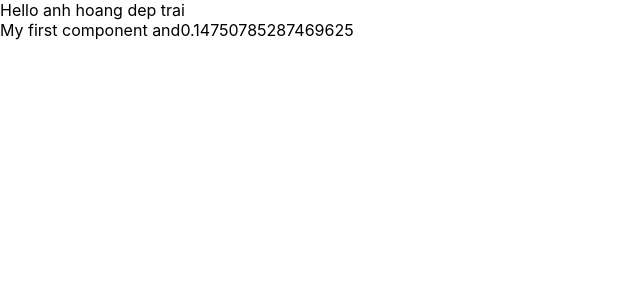
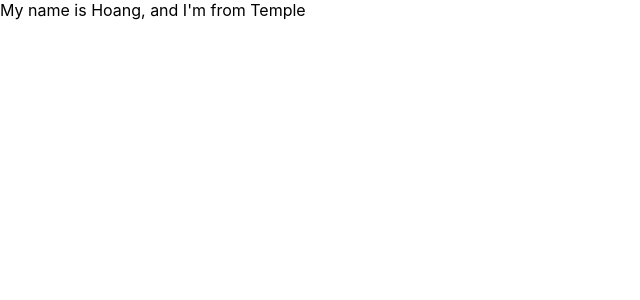
Before and after one commit to HoangTruong3843/video-29, a React (Create React App) app: page / in a window 1280 px wide. Shown: the top 300 px of the page, without its empty margins (0-640 px from the left). Built offline with nearby package versions, Linux system fonts and the light colour scheme.

Commit message:
video 17

```diff
--- a/src/App.js
+++ b/src/App.js
@@ -3,29 +3,42 @@
 import { useDispatch, useSelector } from 'react-redux';
 import { increaseCounter, decreaseCounter } from './redux/action/counterAction';
 import MyComponent from './components/MyComponent';                 // "./" mean ở cùng cấp thư mục, "../" means thư mục parent của thư mục hiện
-const App = () => {
-  const count = useSelector(state => state.counter.count);
-  const dispatch = useDispatch();
+import React from 'react';
 
-  return (
-    //su dung khong hac gi 1 cai tag <mycomponent></mycomponent>
-    <div>
-      Hello anh hoang dep trai
+class App extends React.Component{
 
-      <MyComponent></MyComponent>
+  state ={
+    name: 'Hoang',
+    address: 'Temple',
+    age: '26'
+  };
+  // with react, chung ta co the ket hop javascript voi html
+
+  render(){
+    return (<div>
+      My name is {this.state.name}, and I'm from {this.state.address}
     </div>
-    // <div className="App">
-    //   <header className="App-header">
-    //     <img src={logo} className="App-logo" alt="logo" />
-    //     <p>
-    //       hoi dan it, helloworld .
-    //     </p>
-    //     <div>Count = {count}</div>
-    //     <button onClick={() => dispatch(increaseCounter())}>Increase</button>
-    //     <button onClick={() => dispatch(decreaseCounter())}>Decrease</button>
-    //   </header>
-    // </div>
-  );
+    );
+  }
 }
 
+// const App = () => {
+//   const count = useSelector(state => state.counter.count);
+//   const dispatch = useDispatch();
+
+//   return (
+//     <div className="App">
+//       <header className="App-header">
+//         <img src={logo} className="App-logo" alt="logo" />
+//         <p>
+//           hoi dan it, helloworld .
+//         </p>
+//         <div>Count = {count}</div>
+//         <button onClick={() => dispatch(increaseCounter())}>Increase</button>
+//         <button onClick={() => dispatch(decreaseCounter())}>Decrease</button>
+//       </header>
+//     </div>
+//   );
+// }
+
 export default App;
--- a/src/components/MyComponent.js
+++ b/src/components/MyComponent.js
@@ -9,8 +9,7 @@
         return (
             // only 1 <div></div> in a jsx, to write code in <div></div> using {code} --> example: {Math.random()}
             <div>
-                My first component and
-                {Math.random()}
+                this is my first component
             </div>
         );
     }
```
